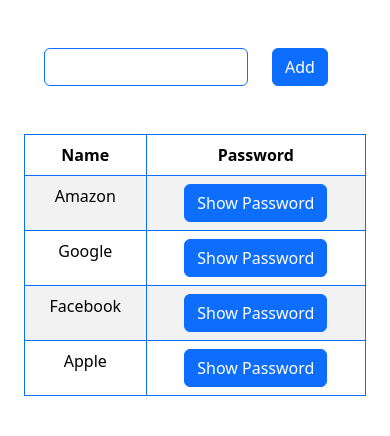
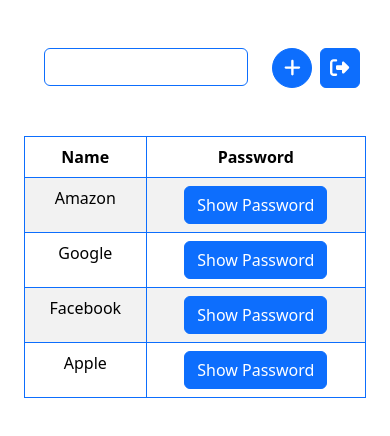
Before and after one commit to Hirujan-R/Password-Manager-1, a React (Vite) app: page / in a window 390 px wide. Shown: the top 436 px of the page. Built offline with nearby package versions, Linux system fonts and the light colour scheme.

Commit message:
Changed icons for add button and added logout button

```diff
--- a/package.json
+++ b/package.json
@@ -11,6 +11,8 @@
     "start": "vite"
   },
   "dependencies": {
+    "@fortawesome/free-solid-svg-icons": "^6.6.0",
+    "@fortawesome/react-fontawesome": "^0.2.2",
     "bootstrap": "^5.3.3",
     "react": "^18.3.1",
     "react-bootstrap": "^2.10.4",
--- a/src/App.jsx
+++ b/src/App.jsx
@@ -4,6 +4,8 @@ import './App.css'
 import 'bootstrap/dist/css/bootstrap.min.css';
 import { Button, Alert } from 'react-bootstrap';
 import React, { useState } from 'react';
+import { FontAwesomeIcon } from '@fortawesome/react-fontawesome';
+import { faPlus, faRightFromBracket } from '@fortawesome/free-solid-svg-icons';
 import Header from './components/Header/Header.jsx';
 import MainContent from './components/MainContent/MainContent.jsx';
 import Footer from './components/Footer/Footer.jsx';
@@ -21,6 +23,11 @@ const App = () => {
 
   return (
     <div className="App">
+      <div className='d-none d-md-flex justify-content-end p-md-3'>
+        <Button>
+          <FontAwesomeIcon icon={faRightFromBracket} />
+        </Button>
+      </div>
       <Header setQuery={setQuery} setPasswords={setPasswords} passwords={passwords}/>
       <MainContent passwords={passwords} setPasswords={setPasswords}
         query={query} openShowCopyTextAlert={openShowCopyTextAlert}>
--- /dev/null
+++ b/src/components/Header/Header.css
@@ -0,0 +1,20 @@
+.add-button {
+    width: 40px;
+    height: 40px;
+    padding: 0;
+    border-radius: 50%;
+    display: flex;
+    align-items: center;
+    justify-content: center;
+    font-size: 1.2rem;
+}
+
+.logout-button {
+    width: 40px;
+    height: 40px;
+    padding: 0;
+    display: flex;
+    align-items: center;
+    justify-content: center;
+    font-size: 1.2rem;
+}
--- a/src/components/Header/Header.jsx
+++ b/src/components/Header/Header.jsx
@@ -1,8 +1,11 @@
 import React, { useState } from 'react';
 import { Form, Button, Container, Row, Col } from 'react-bootstrap';
+import { FontAwesomeIcon } from '@fortawesome/react-fontawesome';
+import { faPlus, faRightFromBracket } from '@fortawesome/free-solid-svg-icons';
 import SearchBar from './SearchBar';
 import CreatePasswordModal from './CreatePasswordModal';
 import { addPassword } from '../../utils/PasswordUtils';
+import './Header.css';
 
 function Header ({setQuery, setPasswords, passwords}) {
     const [showCreatePasswordModal, setShowCreatePasswordModal] = useState(false);
@@ -21,7 +24,12 @@ function Header ({setQuery, setPasswords, passwords}) {
                         <SearchBar setQuery={setQuery}/>
                     </Col>
                     <Col xs={4} sm={2} lg={4} className='d-flex'>
-                        <Button onClick={onShow}>Add</Button>
+                        <Button onClick={onShow} className='add-button me-2'>
+                            <FontAwesomeIcon icon={faPlus} />
+                        </Button>
+                        <Button className='logout-button d-md-none'>
+                            <FontAwesomeIcon icon={faRightFromBracket} />
+                        </Button>
                     </Col>
                 </Row>
                 <CreatePasswordModal show={showCreatePasswordModal} onHide={onHide} handleAddPassword={handleAddPassword}/>
```
Also changed, not shown: 1 other file (tests, documents, lock files or other folders).
